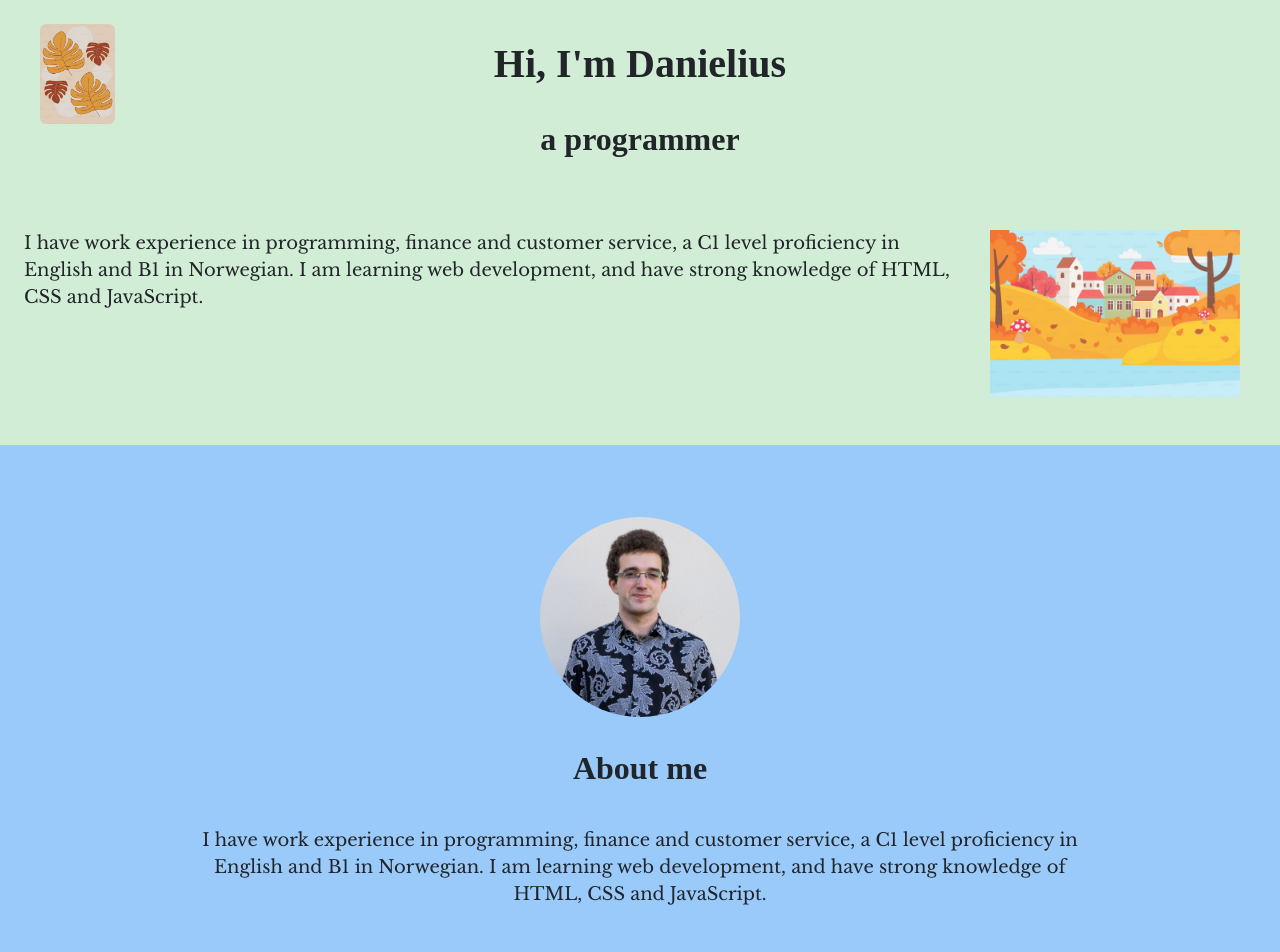
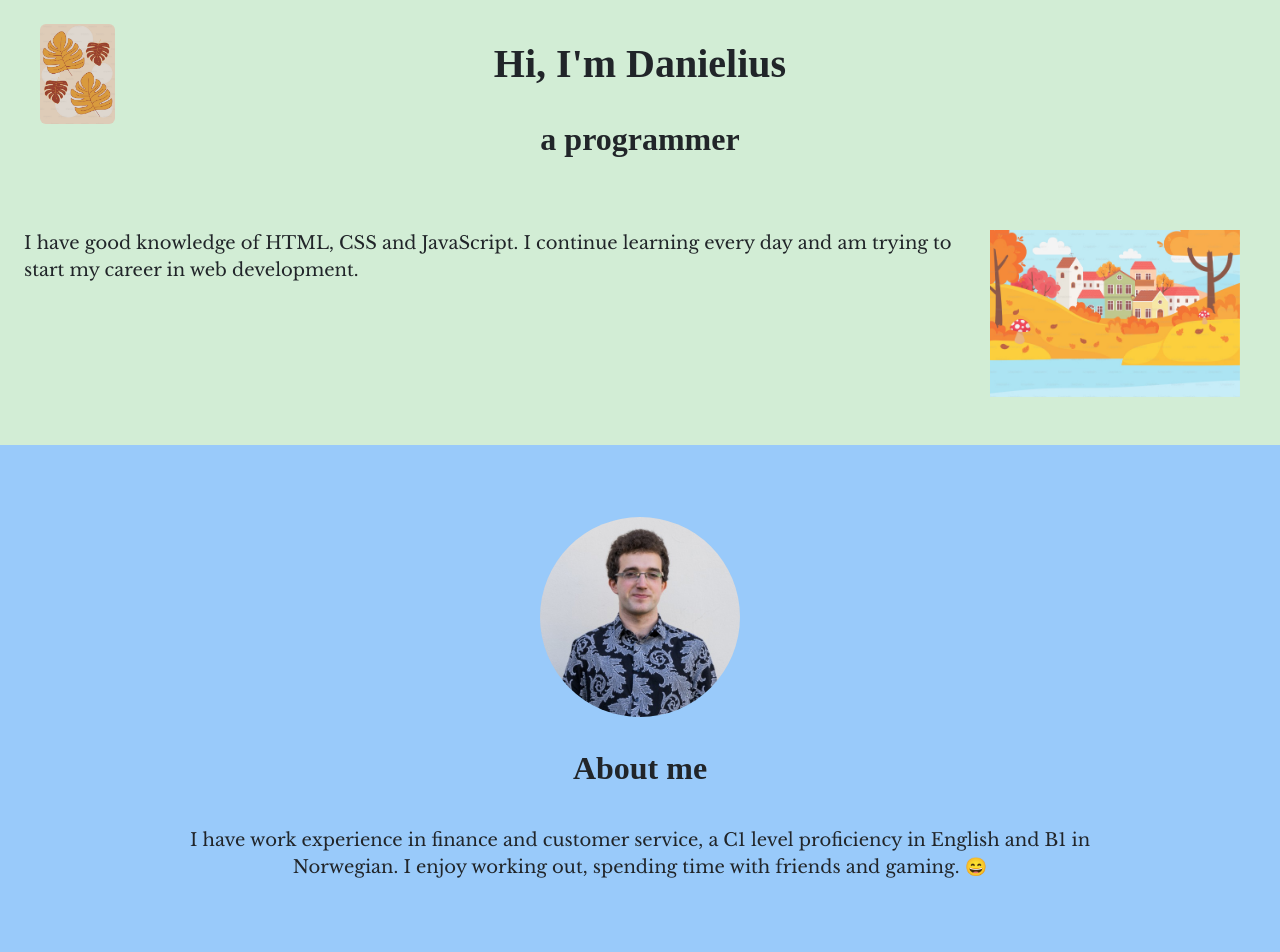
Before and after one commit to LipnusLapinas/LipnusLapinas.github.io, a plain HTML site: page index.html in a window 1280 px wide. Shown: the top 952 px of the page. Drawn offline with nearby package versions, Linux system fonts and the light colour scheme; a web font is replaced by a local one.

Commit message:
Update index.html
Updated about me text. Had pasted in the wrong text before

Signed-off-by: LipnusLapinas <36622032+LipnusLapinas@users.noreply.github.com>

```diff
--- a/index.html
+++ b/index.html
@@ -18,8 +18,7 @@
       <div class="row">
         <div class="col-12 text-center">
           <img src="./assets/ForestHouses.avif" alt="houses and trees" class="housetrees float-none float-sm-end mb-4 ms-4 me-3">
-          <p class="text-sm-start mb-5">I have work experience in programming, finance and customer service, a C1 level proficiency in English and B1 in Norwegian.
-              I am learning web development, and have strong knowledge of HTML, CSS and JavaScript.
+          <p class="text-sm-start mb-5">I have good knowledge of HTML, CSS and JavaScript. I continue learning every day and am trying to start my career in web development.
           </p>
         </div>
       </div>
@@ -29,8 +28,7 @@
         <div class="col-12 text-center">
           <img src="./assets/linkedinprofilephoto.jpg" alt="profile photo" width="200" class="mt-sm-4 mb-4 ms-3 me-3 rounded-circle">
           <h2 class="pt-2 pb-4 mb-2 text-center">About me</h2>
-          <p class="w-75 mx-auto pt-2 pb-3">I have work experience in programming, finance and customer service, a C1 level proficiency in English and B1 in Norwegian.
-              I am learning web development, and have strong knowledge of HTML, CSS and JavaScript.
+          <p class="w-75 mx-auto pt-2 pb-3">I have work experience in finance and customer service, a C1 level proficiency in English and B1 in Norwegian. I enjoy working out, spending time with friends and gaming. 😄
           </p>
         </div>
       </div>
```
